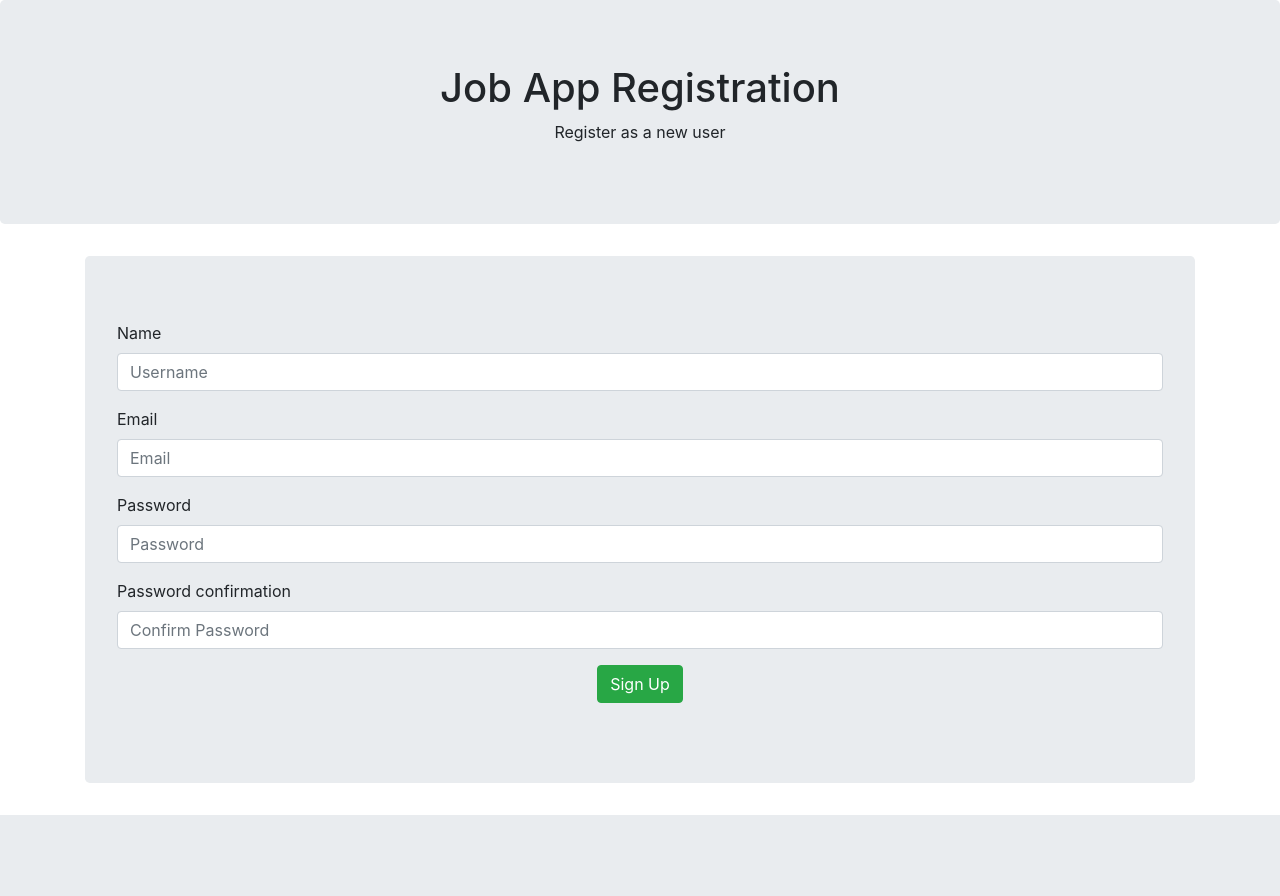
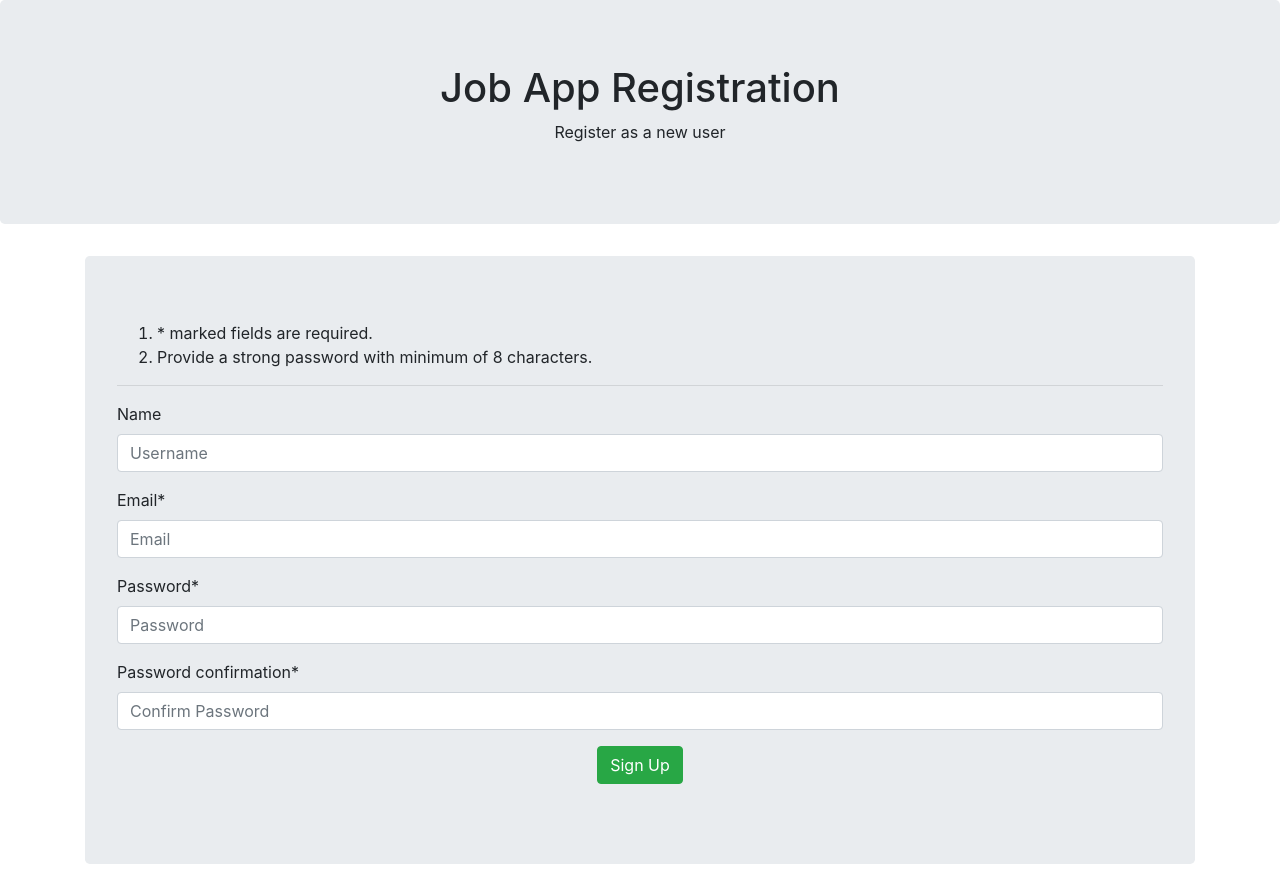
Before and after one commit to Imam-Hossain-45/JobApp, a Django app: page /user/sign-up/ in a window 1280 px wide. Before the commit the page ends 815 px from the top, so only its background shows below. Run offline with Django 3.2, Linux system fonts and the light colour scheme; parts of the project's set-up code (start-up, migrations or seed data) failed here and were passed over; some libraries are stand-ins or nearby versions.

Commit message:
fixed ux issues

```diff
--- a/accounts/views/authentication.py
+++ b/accounts/views/authentication.py
@@ -29,10 +29,7 @@ class LogInView(FormView):
 
         if user.is_active:
             login(self.request, user)
-            if 'next' in self.request.POST:
-                return redirect(self.request.POST.get('next'))
-            else:
-                return redirect(reverse_lazy('user_management:user_detail', kwargs={'pk': user.id}))
+            return redirect(reverse_lazy('settings:all_jobs_list'))
 
         messages.error(self.request, 'The user is inactive. Please contact with administrator')
 
--- a/settings/templates/settings/job_search/list.html
+++ b/settings/templates/settings/job_search/list.html
@@ -2,6 +2,7 @@
 {% block title %}{{ search_criteria }}{% endblock %}
 
 {% block body_block %}
+{% include 'layouts/event.html' %}
 <div class="jumbotron text-center">
     <h3>{{ search_criteria }}</h3>
     {% if search_criteria == 'Nearby Jobs' and not user.is_superuser %}
--- a/templates/layouts/master.html
+++ b/templates/layouts/master.html
@@ -26,7 +26,7 @@
                 <li><a class="navbar-brand" href="{% url 'settings:nearby_jobs_list' %}">Nearby Jobs</a></li>
                 <li><a class="navbar-brand" href="{% url 'settings:preferred_jobs_list' %}">Preferred Jobs</a></li>
                 {% endif %}
-                <li><a class="navbar-brand" href="{% url 'user_management:user_detail' pk=user.id %}">Profile: {{ user.email }}</a></li>
+                <li><a class="navbar-brand" href="{% url 'user_management:user_detail' pk=user.id %}">Profile</a></li>
                 <li><a class="navbar-brand" href="{% url 'accounts:logout' %}">Logout</a></li>
             </ul>
             {% endif %}
--- a/user_management/templates/user_management/user/create.html
+++ b/user_management/templates/user_management/user/create.html
@@ -39,6 +39,11 @@
                 {% if user.is_authenticated %}
                 <p>You are already logged in.</p>
                 {% else %}
+                <ol>
+                    <li>* marked fields are required.</li>
+                    <li>Provide a strong password with minimum of 8 characters.</li>
+                </ol>
+                <hr>
                 <form method="POST" novalidate>
                     {% csrf_token %}
 
@@ -60,7 +65,7 @@
 
                     <div class="form-group row">
                         <div class="col-md-12">
-                            <label for="{{ form.email.id_for_label }}">{{ form.email.label }}</label>
+                            <label for="{{ form.email.id_for_label }}">{{ form.email.label }}*</label>
                             <input type="email" class="form-control {% if form.email.errors %}is-invalid{% endif %}"
                                    name="{{ form.email.name }}" placeholder="Email" required
                                    value="{{ form.email.value|default_if_none:'' }}"
@@ -76,7 +81,7 @@
 
                     <div class="form-group row">
                         <div class="col-md-12">
-                            <label for="{{ form.password.id_for_label }}">{{ form.password.label }}</label>
+                            <label for="{{ form.password.id_for_label }}">{{ form.password.label }}*</label>
                             <input type="password" class="form-control {% if form.password.errors %}is-invalid{% endif %}"
                                    name="{{ form.password.name }}" placeholder="Password" required
                                    id="{{ form.password.id_for_label }}"
@@ -92,7 +97,7 @@
 
                     <div class="form-group row">
                         <div class="col-md-12">
-                            <label for="{{ form.password_confirmation.id_for_label }}">{{ form.password_confirmation.label }}</label>
+                            <label for="{{ form.password_confirmation.id_for_label }}">{{ form.password_confirmation.label }}*</label>
                             <input type="password" class="form-control {% if form.password_confirmation.errors %}is-invalid{% endif %}"
                                    name="{{ form.password_confirmation.name }}" placeholder="Confirm Password" required
                                    id="{{ form.password_confirmation.id_for_label }}"
--- a/user_management/views/registration.py
+++ b/user_management/views/registration.py
@@ -6,6 +6,7 @@ from django.contrib.auth import login
 from user_management.forms import UserRegistrationForm
 from user_management.models import UserProfile
 from django.urls import reverse_lazy
+from django.contrib import messages
 
 
 class UserRegistrationView(FormView):
@@ -42,4 +43,5 @@ class UserRegistrationView(FormView):
         user.save()  # save the new user with information to the database
         UserProfile.objects.create(user=user)
         login(request, user)
-        return redirect(reverse_lazy('user_management:user_detail', kwargs={'pk': user.id}))
+        messages.success(request, 'Edit Profile information for better experience')
+        return redirect(reverse_lazy('settings:all_jobs_list'))
```
Also changed, not shown: templates/layouts/event.html (added, +13 -0 lines).
